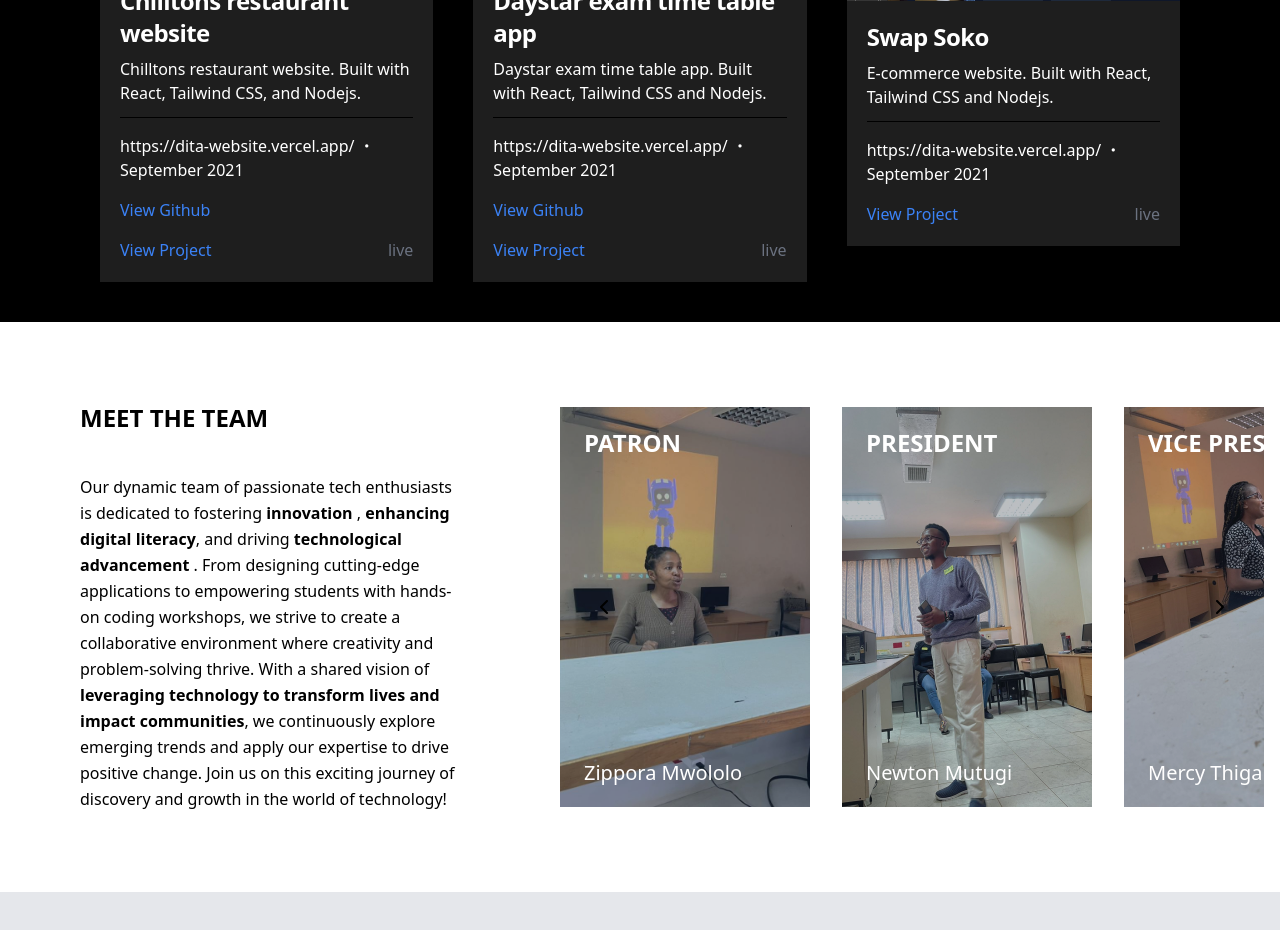
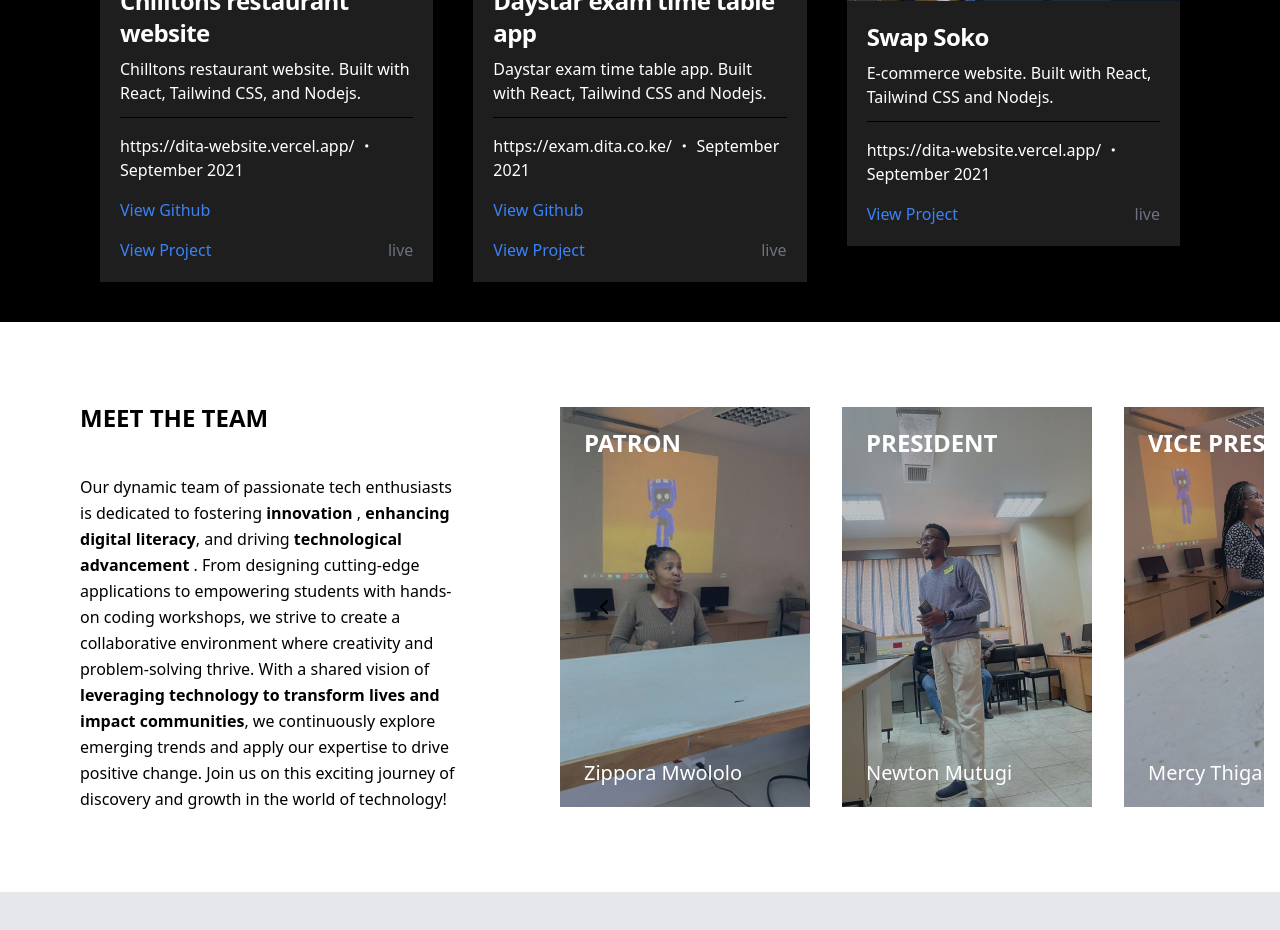
Before and after one commit to dita-daystaruni/dita-website-frontend, a React (Vite) app: page / in a window 1280 px wide. Shown: the part 3280-4210 px from the top of the page. Built offline with nearby package versions, Linux system fonts and the light colour scheme; no server answers.

Commit message:
chore: corrected typos

```diff
--- a/src/pages/components/landing/Projects.jsx
+++ b/src/pages/components/landing/Projects.jsx
@@ -7,7 +7,10 @@ import swapSokoProject from '../../../assets/projects/swapSokoProject.png';
 const Projects = () => {
 
   return (
-    <section className="bg-black text-white pb-10 px-20 max-sm:px-5" id="projects">
+    <section
+      className="bg-black text-white pb-10 px-20 max-sm:px-5"
+      id="projects"
+    >
       <div className="flex justify-between pt-10 max-sm:flex-col">
         <h3 className="font-bold text-2xl mb-10">OUR PROJECTS</h3>
       </div>
@@ -28,10 +31,10 @@ const Projects = () => {
             description="Daystar exam time table app. Built with React, Tailwind CSS and Nodejs."
             image={examTimeTableProject}
             date="September 2021"
-            location="https://dita-website.vercel.app/"
+            location="https://exam.dita.co.ke/"
             time="live"
             link="https://exam.dita.co.ke/"
-            github="https://github.com/dita-daystaruni/exam-timetable"
+            github="https://github.com/dita-daystaruni"
           />
           <DarkCard
             title="Swap Soko"
```
